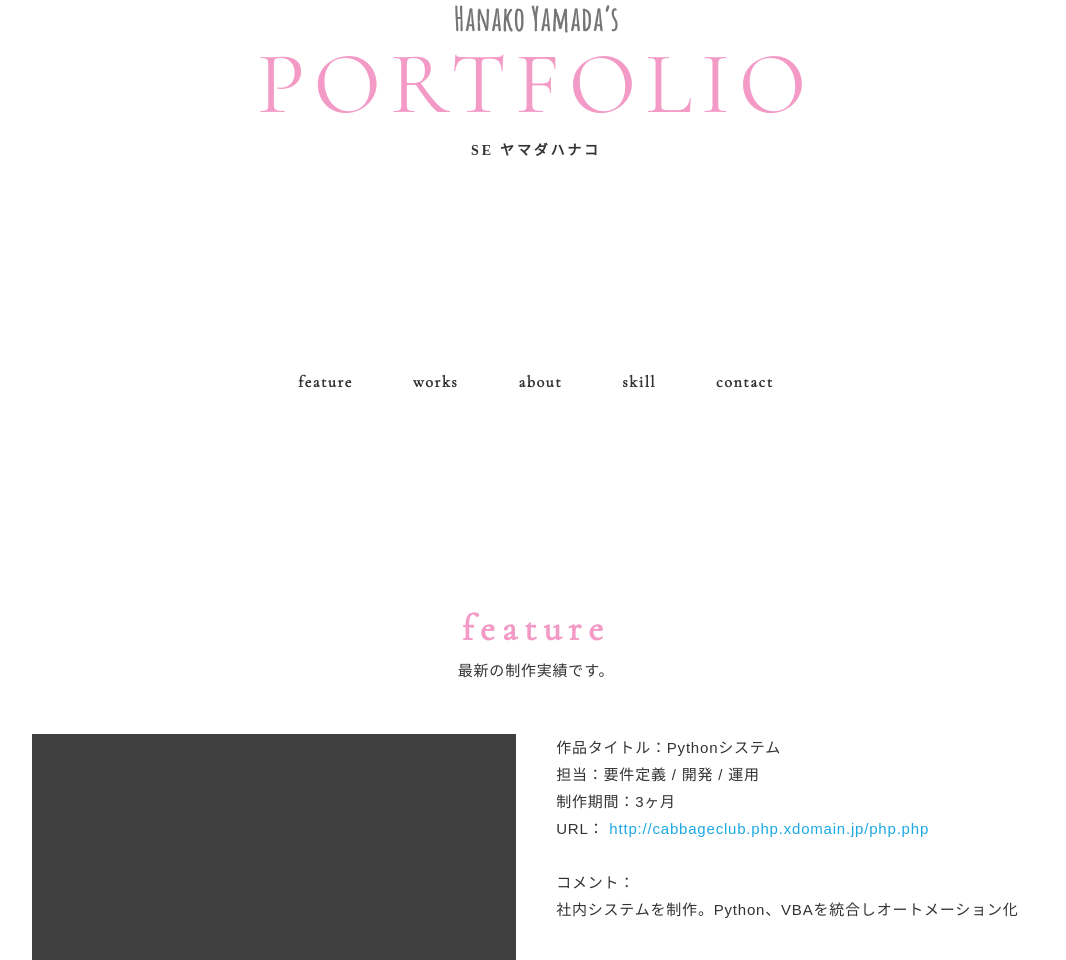
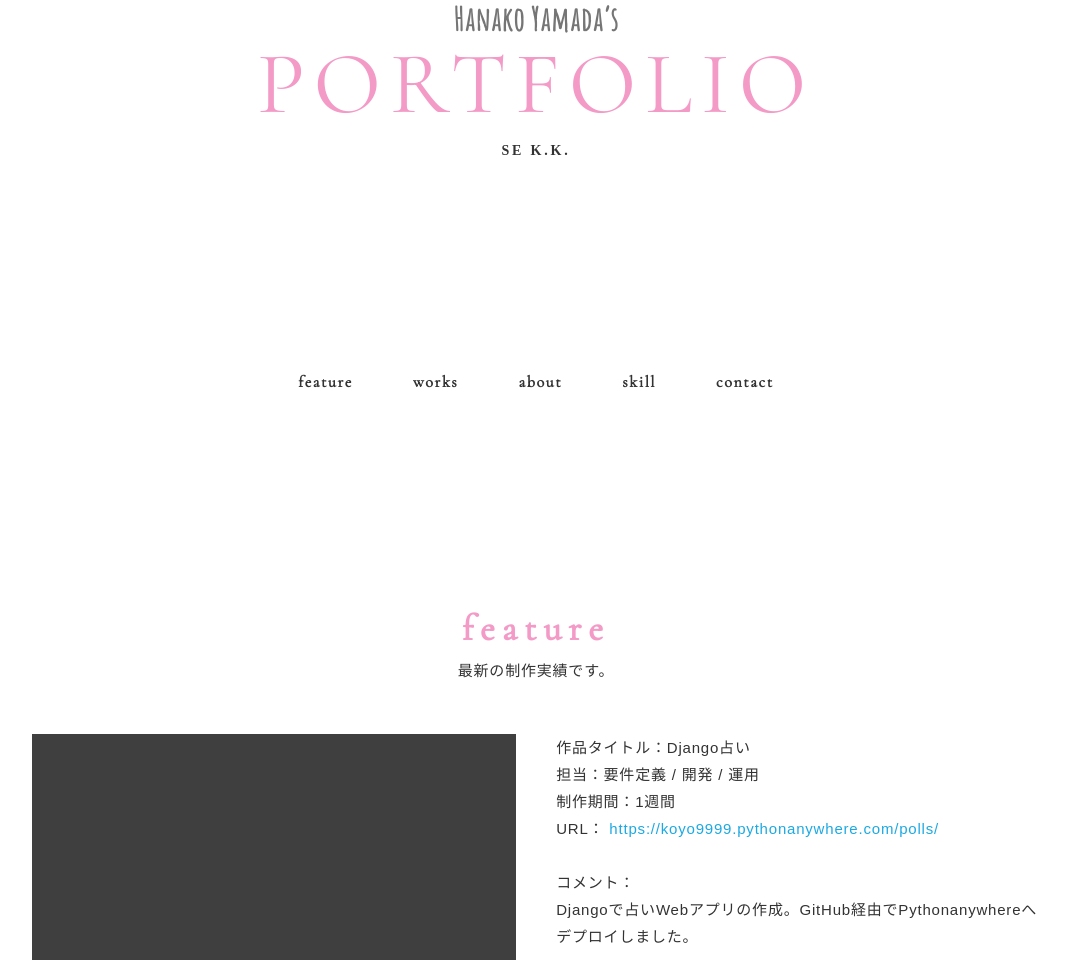
Before and after one commit to Koyo9999/koyo9999, a plain HTML site: page index.html in a window 1280 px wide. Shown: the part 192-1152 px from the top of the page, without its empty margins (104-1170 px from the left). Drawn offline with nearby package versions, Linux system fonts and the light colour scheme.

Commit message:
Update index.html

```diff
--- a/index.html
+++ b/index.html
@@ -4,12 +4,12 @@
   <meta charset="utf-8">
   <meta name="viewport" content="width=device-width,initial-scale=1.0,user-scalable=no">
   <meta property='og:type' content='website'>
-  <meta property='og:title' content='SE ヤマダハナコ ポートフォリオ'>
+  <meta property='og:title' content='SE K.K. のポートフォリオ'>
   <meta property='og:url' content='URL入る'>
-  <meta property='og:description' content='Webデザイナーヤマダハナコのポートフォリオです。'>
+  <meta property='og:description' content='SEK.K.のポートフォリオです。'>
   <meta property="og:image" content="img/ogp.png">
-  <meta name="description" content="SE ヤマダハナコのポートフォリオです。" />
-  <title>SE ヤマダハナコ ポートフォリオ</title>
+  <meta name="description" content="SE K.K.のポートフォリオです。" />
+  <title>SE K.K.'s ポートフォリオ</title>
   <link href="https://fonts.googleapis.com/css?family=Cormorant+Garamond&display=swap" rel="stylesheet">
   <link href="https://fonts.googleapis.com/css?family=Amatic+SC&display=swap" rel="stylesheet">
   <link href="css/reset.css" media="all" rel="stylesheet" type="text/css" />
@@ -25,7 +25,7 @@
       <h1 class="logo">
         <span class="logo-name">Hanako Yamada’s</span>
         <span class="logo-title">PORTFOLIO</span>
-        <span class="logo-desc">SE ヤマダハナコ</span>
+        <span class="logo-desc">SE K.K.</span>
       </h1>
     </header>
     <nav id="gnav">
@@ -52,11 +52,11 @@
             </div>
             <div class="two-column-desc">
               <p class="text">
-                作品タイトル：Pythonシステム<br> 担当：要件定義 / 開発 / 運用<br> 制作期間：3ヶ月
+                作品タイトル：Django占い<br> 担当：要件定義 / 開発 / 運用<br> 制作期間：1週間
                 <br> URL：
-                <a href="http://cabbageclub.php.xdomain.jp/php.php">http://cabbageclub.php.xdomain.jp/php.php</a><br>
+                <a href="https://koyo9999.pythonanywhere.com/polls/">https://koyo9999.pythonanywhere.com/polls/</a><br>
                 <br> コメント：
-                <br>社内システムを制作。Python、VBAを統合しオートメーション化
+                <br>Djangoで占いWebアプリの作成。GitHub経由でPythonanywhereへデプロイしました。
               </p>
             </div>
           </div>
@@ -176,7 +176,7 @@
                 <div class="rating">
                   <p class="rate rate4"></p>
                 </div>
-                <p class="text">Seleniumでのスクレイピング、bs4によるクエリ作成など</p>
+                <p class="text">Seleniumでのスクレイピング、bs4によるクエリ作成。<br>Anacondaでの大規模CSVデータの加工（主にNumpyとPandasを使用）。</p>
               </div>
             </div>
             <div class="card">
```
